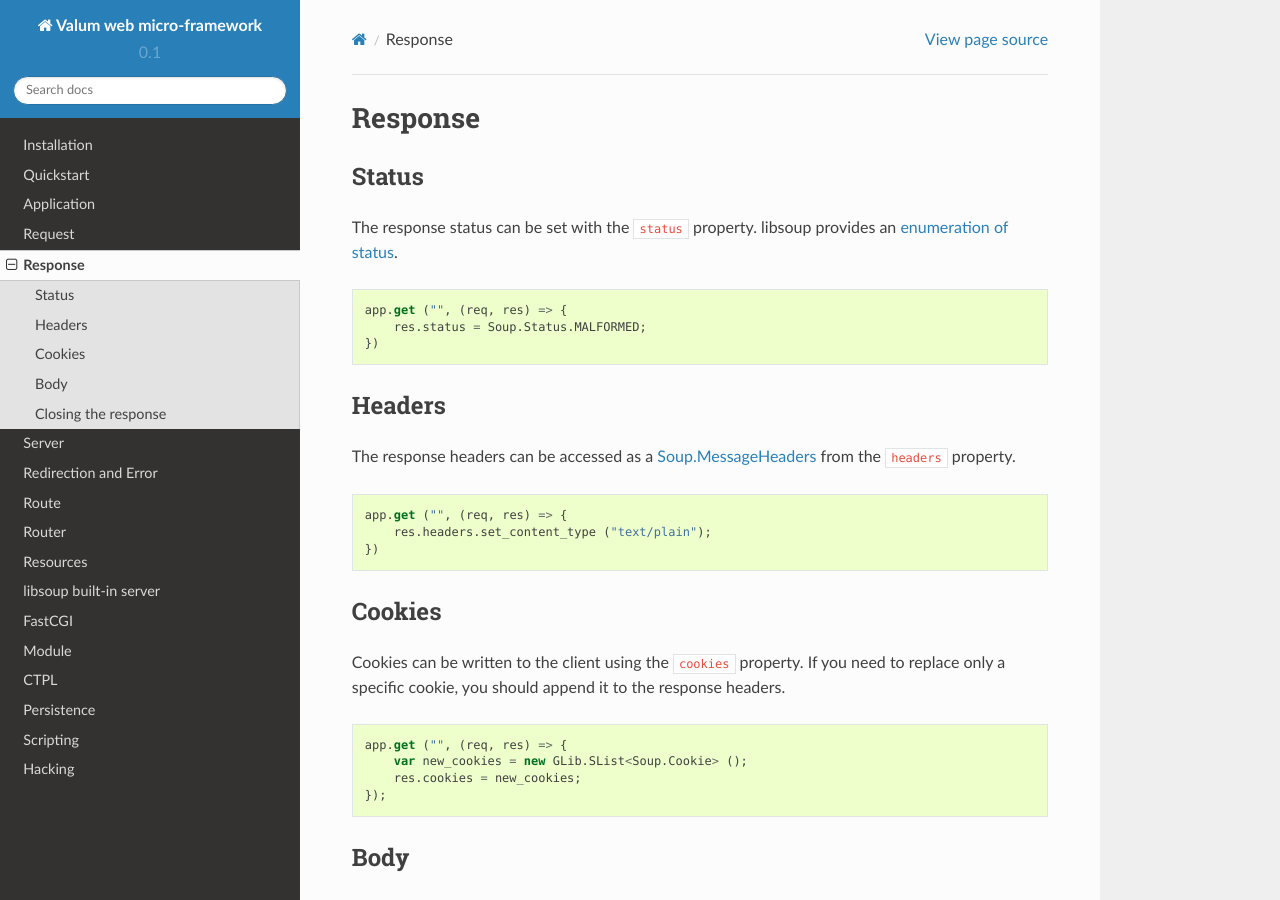
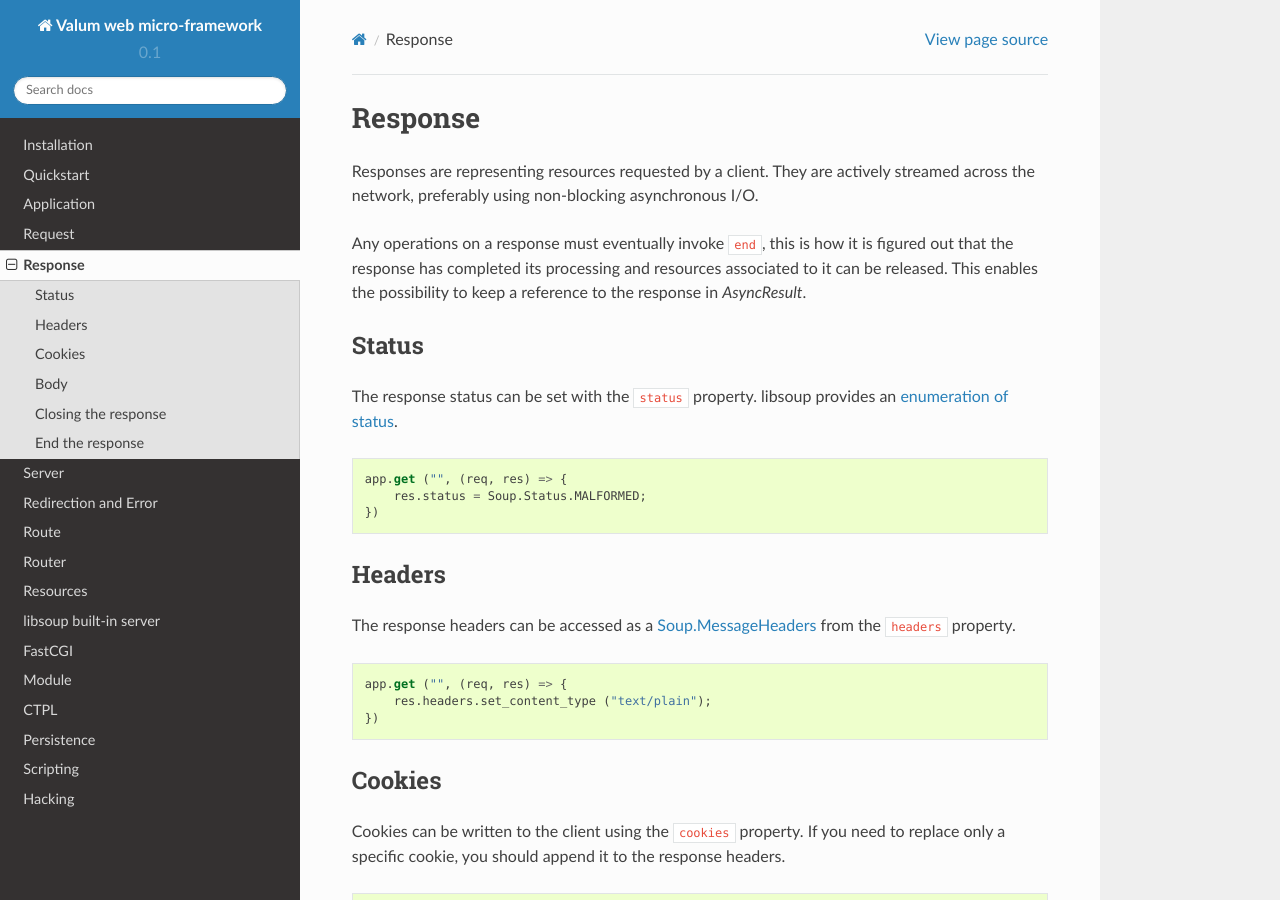
Before and after one commit to valum-framework/valum, a Sphinx documentation site: the page built from docs/vsgi/response.rst, in a window 1280 px wide and 900 px high. Built offline with Sphinx 7.4.7 and the Read the Docs theme 2.0.0, drawn with Linux system fonts in a browser that asks for light colours; pages that are not in the unit, such as notebooks, are missing from menus.

Commit message:
Uses real stream by VSGI implementations.
It is necessary to use a property (or attribute) to represent the stream as
wrapping is not sufficient to provide full-access to the stream.

 - the Request InputStream is accessed through a body property
 - the Response OutputStream is accessed through a body property

Soup implementation uses 'steal_connection' to obtain access to the IOStream
underlying a Message. This way, it is possible to work with real GIO streams,
not just wrappers.

The connection InputStream is already consumed, so a simple MemoryInputStream is
used over the MessageBody data.

ChunkedOutputStream is introduced to provide chunked transfer encoding for Soup
implementation. The MessageBody was usually handling that part, but since we use
the stream directly, it is necessary to reimplement that part.

FastCGI implementation will use a wrapper as there is no way (yet to be found)
to access the stream.

Writing status line and headers has to be controlled by the response, thus these
functions are introduced and invoked on the first body access:

 - write_status_line to write status line
 - write_headers to write response headers

In order to 'close' the response when its processing is done before it gets
finalized, the 'end' signal is introduced. This way, when processing is going
down asynchronous calls, it will eventually call end on the response and notify
properly that the processing is done.

 - VSGI implementations will connect a callback to the end signal in order to
   print a message and free some related resources
 - at any point in the processing, a callback can be connected to perform
   operation at this important event

Remove some operations that were not really asynchronous

 - handle_async is useless since we want to let the user 'go asynchronous'
 - splice_async does nothing really interesting and it will probably never have
   asynchronous capabilities

```diff
--- a/docs/vsgi/response.rst
+++ b/docs/vsgi/response.rst
@@ -1,5 +1,13 @@
 Response
 ========
+
+Responses are representing resources requested by a client. They are actively
+streamed across the network, preferably using non-blocking asynchronous I/O.
+
+Any operations on a response must eventually invoke ``end``, this is how it is
+figured out that the response has completed its processing and resources
+associated to it can be released. This enables the possibility to keep
+a reference to the response in `AsyncResult`.
 
 Status
 ------
@@ -83,3 +91,6 @@
         // send a success mail
         Mailer.send ("johndoe@example.com", "Had to close that stream mate!");
     });
+
+End the response
+---------------
```
Also changed, not shown: 9 other files.
